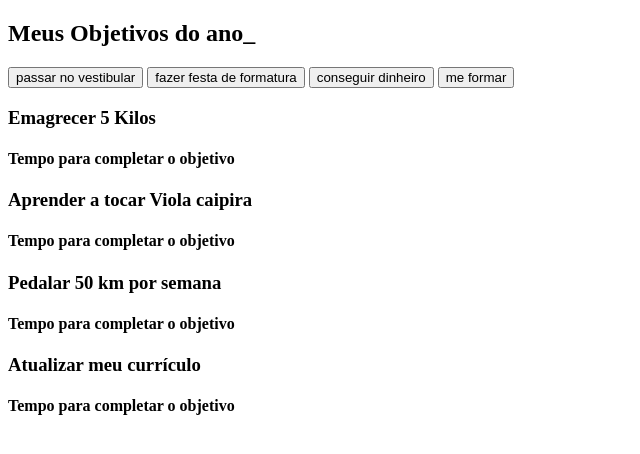
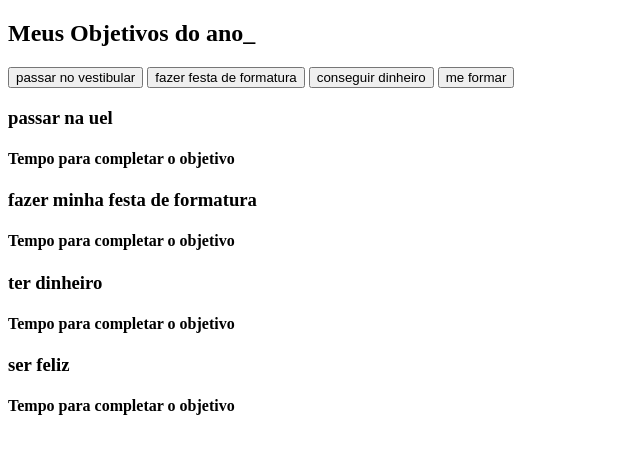
Before and after one commit to cris0577/javascript2024, a plain HTML site: page index.html in a window 1280 px wide. Shown: the whole page, without its empty margins (0-640 px from the left). Drawn offline with Linux system fonts and the light colour scheme; a script that the page names is missing.

Commit message:
toma no ciu

```diff
--- a/index.html
+++ b/index.html
@@ -24,22 +24,22 @@
             </div>
             <div class="abas-textos">
                 <div class="aba-conteudo ativo">
-                    <h3 class="aba-conteudo-titulo-principal">Emagrecer 5 Kilos</h3>
+                    <h3 class="aba-conteudo-titulo-principal">passar na uel</h3>
                     <h4 class="aba-conteudo-titulo-secundario">Tempo para completar o objetivo</h4>
                     <div class="contador"></div>
                 </div>
                 <div class="aba-conteudo">
-                    <h3 class="aba-conteudo-titulo-principal">Aprender a tocar Viola caipira</h3>
+                    <h3 class="aba-conteudo-titulo-principal">fazer minha festa de formatura</h3>
                     <h4 class="aba-conteudo-titulo-secundario">Tempo para completar o objetivo</h4>
                     <div class="contador"></div>
                 </div>
                 <div class="aba-conteudo">
-                    <h3 class="aba-conteudo-titulo-principal">Pedalar 50 km por semana</h3>
+                    <h3 class="aba-conteudo-titulo-principal">ter dinheiro</h3>
                     <h4 class="aba-conteudo-titulo-secundario">Tempo para completar o objetivo</h4>
                     <div class="contador"></div>
                 </div>
                 <div class="aba-conteudo">
-                    <h3 class="aba-conteudo-titulo-principal">Atualizar meu currículo</h3>
+                    <h3 class="aba-conteudo-titulo-principal">ser feliz</h3>
                     <h4 class="aba-conteudo-titulo-secundario">Tempo para completar o objetivo</h4>
                     <div class="contador"></div>
                 </div>
```
